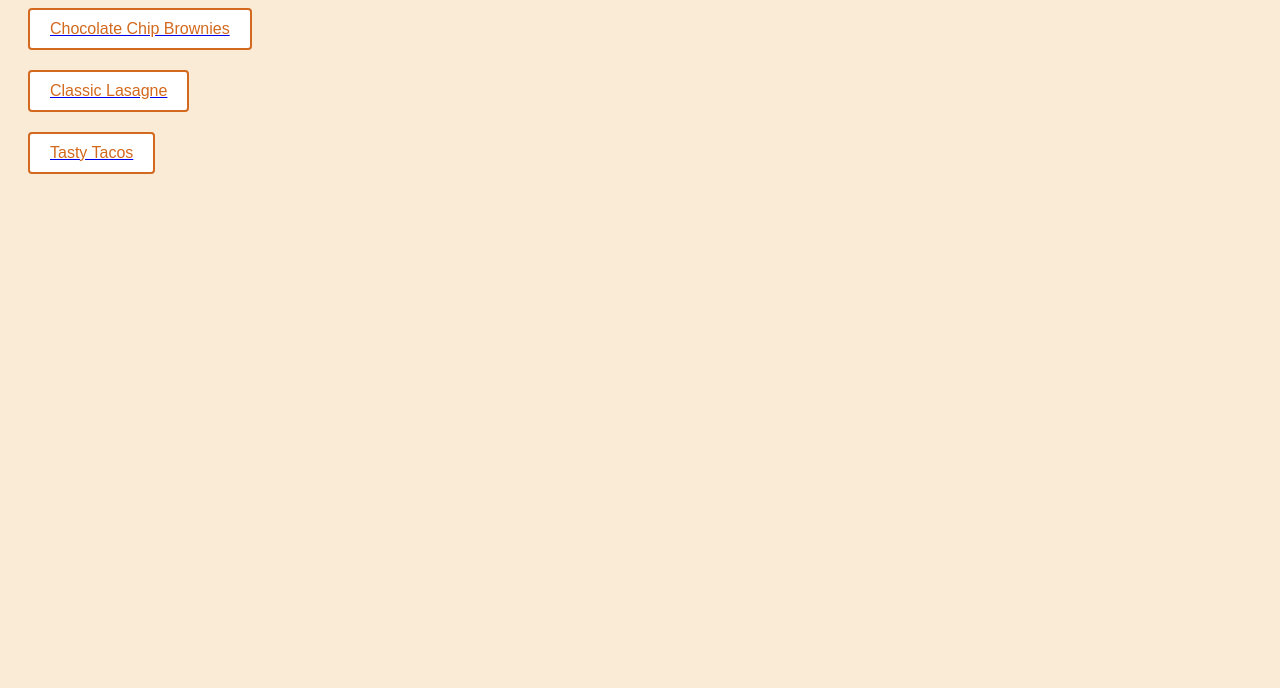
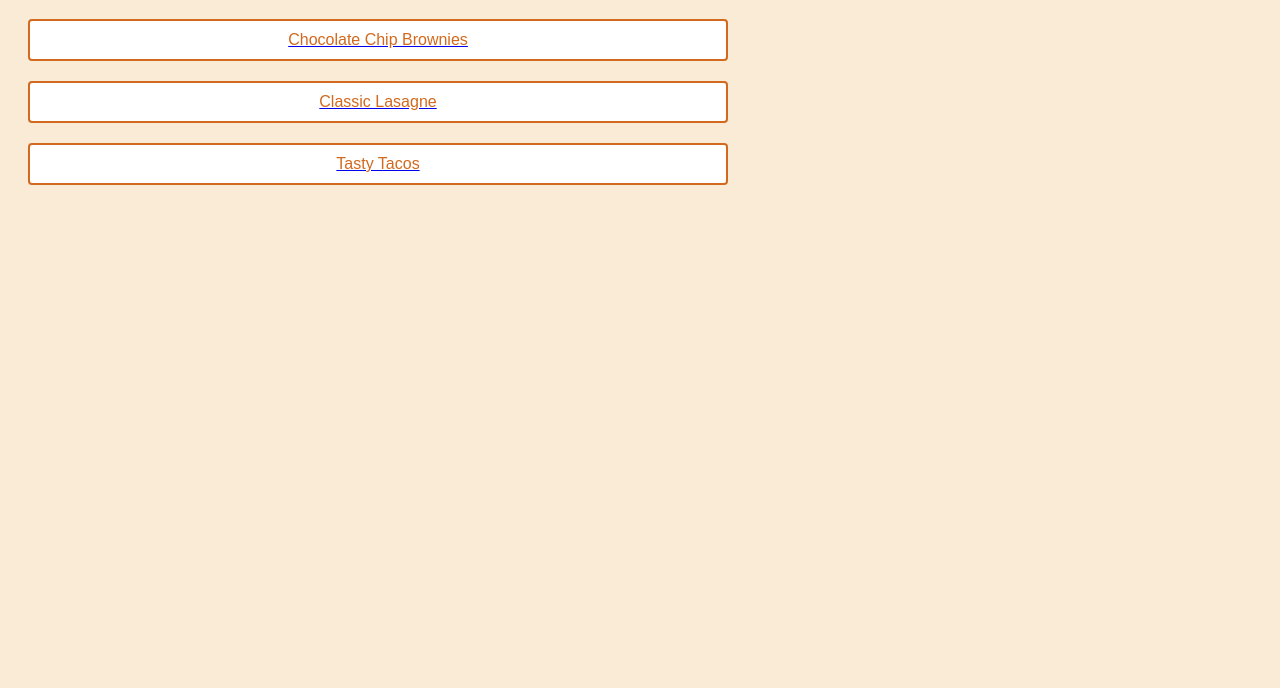
Before and after one commit to lsundal1/odin-recipes, a plain HTML site: page index.html in a window 1280 px wide. Shown: the part 112-800 px from the top of the page. Drawn offline with Linux system fonts and the light colour scheme.

Commit message:
index.css

```diff
--- a/index.css
+++ b/index.css
@@ -2,6 +2,7 @@ body {
     background-color: antiquewhite;
     font-family: 'Courier New', Courier, monospace;
     font-size: 30;
+    line-height: 1.5;
     color: black;
 }
 
@@ -34,6 +35,7 @@ body {
     transition-duration: 0.4s;
     cursor: pointer;
     display: block;
+    width: 700px;
   }
 
 .btn:hover {
```
Also changed, not shown: index.html (+0 -3 lines).
